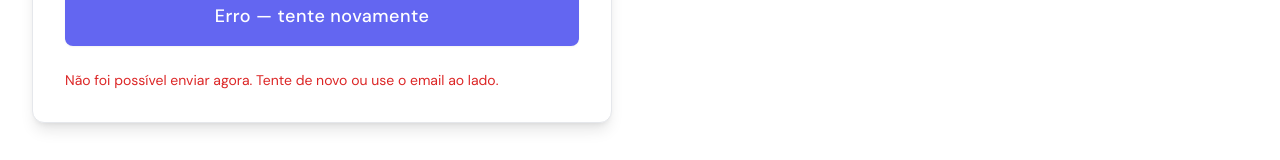
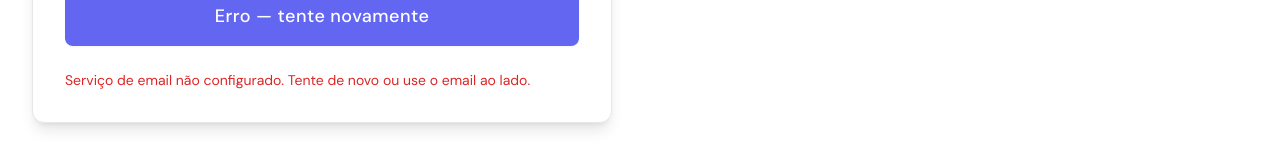
Before and after one commit to Kaue-Gomes/portifoliodev, a Next.js app: page / in a window 1280 px wide. Both pictures are taken after typing "Sample", "name@example.com", "Sample", "Sample" into the empty fields and a click on the button "Enviar mensagem". Shown: the part 6057-6217 px from the top of the page. Built offline with nearby package versions, Linux system fonts and the light colour scheme; no server answers.

Commit message:
fix config mail

```diff
--- a/app/api/send-email/route.ts
+++ b/app/api/send-email/route.ts
@@ -77,7 +77,8 @@ export async function POST(request: NextRequest) {
     await transporter.sendMail(mailOptions)
 
     return NextResponse.json({ message: 'Email enviado com sucesso!' }, { status: 200 })
-  } catch {
+  } catch (error) {
+    console.error('Erro ao enviar email pelo formulário de contato:', error)
     return NextResponse.json({ error: 'Não foi possível enviar agora.' }, { status: 500 })
   }
 }
--- a/components/sections/Contact.tsx
+++ b/components/sections/Contact.tsx
@@ -24,6 +24,7 @@ export default function Contact() {
     message: '',
   })
   const [submitUi, setSubmitUi] = useState<SubmitUiStatus>('idle')
+  const [submitError, setSubmitError] = useState('')
 
   useEffect(() => {
     if (submitUi !== 'sent') return
@@ -41,6 +42,7 @@ export default function Contact() {
   const handleSubmit = async (e: React.FormEvent) => {
     e.preventDefault()
     setSubmitUi('sending')
+    setSubmitError('')
 
     try {
       const response = await fetch('/api/send-email', {
@@ -53,9 +55,12 @@ export default function Contact() {
         setSubmitUi('sent')
         setFormData({ name: '', email: '', subject: '', message: '' })
       } else {
+        const payload = await response.json().catch(() => null)
+        setSubmitError(payload?.error || 'Não foi possível enviar agora.')
         setSubmitUi('error')
       }
     } catch {
+      setSubmitError('Não foi possível conectar ao serviço de email.')
       setSubmitUi('error')
     }
   }
@@ -194,7 +199,7 @@ export default function Contact() {
 
                 {submitUi === 'error' ? (
                   <p className="text-sm text-red-600 dark:text-red-400" role="alert">
-                    Não foi possível enviar agora. Tente de novo ou use o email ao lado.
+                    {submitError || 'Não foi possível enviar agora.'} Tente de novo ou use o email ao lado.
                   </p>
                 ) : null}
               </form>
```
